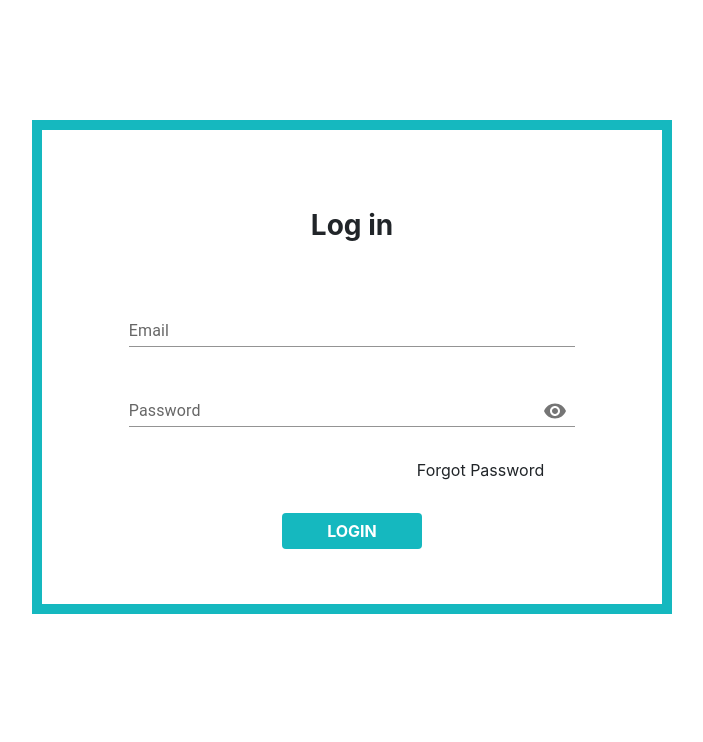
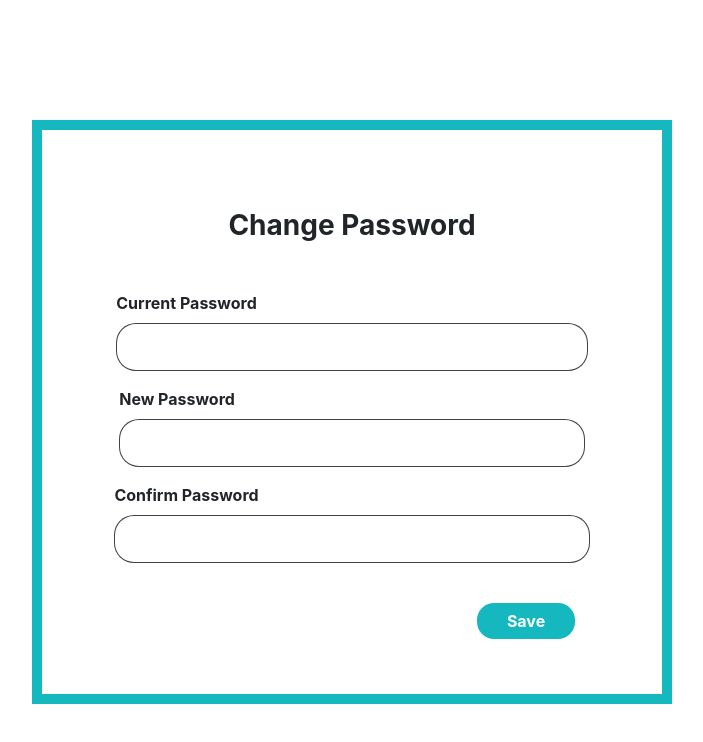
Before and after one commit to MZakria3637/Screens, a React (Create React App) app: page /change-password in a window 1280 px wide. Shown: the top 742 px of the page, without its empty margins (288-991 px from the left). Built offline with nearby package versions, Linux system fonts and the light colour scheme.

Commit message:
Routes added

```diff
--- a/package.json
+++ b/package.json
@@ -13,8 +13,9 @@
     "@testing-library/user-event": "^12.8.3",
     "bootstrap": "^5.1.3",
     "react": "^17.0.2",
+    "react-dom": "^17.0.2",
+    "react-router-dom": "^5.3.0",
     "react-bootstrap": "^2.0.2",
-    "react-dom": "^17.0.2",
     "react-scripts": "4.0.3",
     "web-vitals": "^1.1.2"
   },
--- a/src/App.js
+++ b/src/App.js
@@ -1,15 +1,19 @@
 import Forgot from "./forgot_password/forgot_password";
  import Login from "./login/login";
-
+import { BrowserRouter, Routes, Route } from 'react-router-dom'
 import ChangePassword from "./change_password/change_password";
 
 // import CreateAcount from "./create_account/createAcount";
 
 function App() {
   return (
-    <div>
-      <Login />
-    </div>
+    <BrowserRouter>
+      <Routes>
+        <Route path='/' element={<Login />}></Route>
+        <Route path='forgot-password' element={<Forgot/>}></Route>
+        <Route path='change-password' element={<ChangePassword/>}></Route>
+      </Routes>
+    </BrowserRouter>
   );
 }
 
--- a/src/login/login.css
+++ b/src/login/login.css
@@ -1,7 +1,7 @@
 .Login{
     background-color:aqua;
     width: 60%;
-    height: 70vh;
+    height: auto;
     transform: translate(30%,15vh);
     overflow: hidden;
     border: 10px solid aqua;
```
Also changed, not shown: 1 other file (tests, documents, lock files or other folders).
